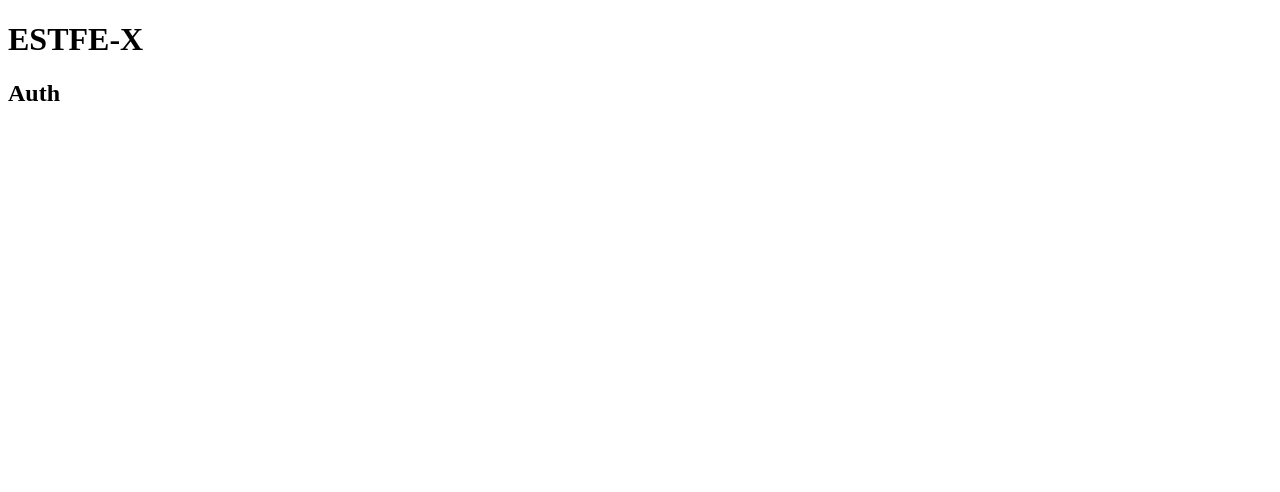
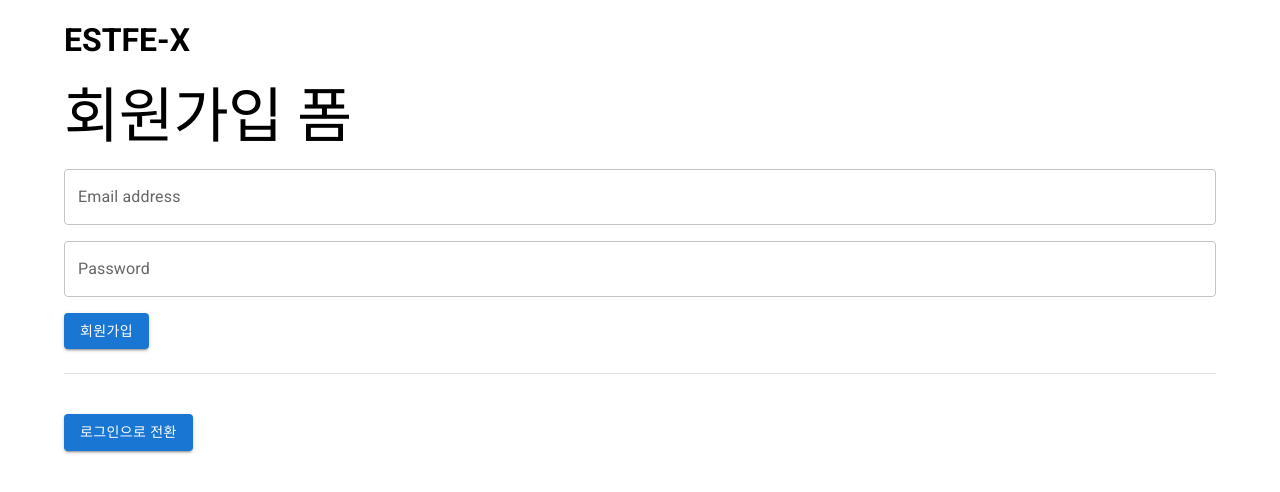
Before and after one commit to codus69/ESTFE13-X-20260708, a React (Vite) app: page / in a window 1280 px wide. Shown: the top 492 px of the page. Built offline with nearby package versions, Linux system fonts and the light colour scheme; no server answers.

Commit message:
feat: 유저정보확인 함수 추가

```diff
--- a/src/components/App.css
+++ b/src/components/App.css
@@ -0,0 +1,3 @@
+body {
+  font-family: 'Roboto', sans-serif;
+}
--- a/src/components/App.jsx
+++ b/src/components/App.jsx
@@ -1,11 +1,28 @@
 import './App.css';
 import Router from './Router';
+import { useState } from 'react';
+import { authService } from '../firebase';
+import { Container } from '@mui/material';
+import { onAuthStateChanged } from 'firebase/auth';
 
 function App() {
+  const [isLoggedIn, setIsLoggedIn] = useState(false);
+  const auth = authService;
+
+  onAuthStateChanged(auth, (user) => {
+    if (user) {
+      const uid = user.uid;
+      setIsLoggedIn(true);
+    } else {
+      setIsLoggedIn(false);
+    }
+  });
   return (
     <>
-      <h1>ESTFE-X</h1>
-      <Router />
+      <Container>
+        <h1>ESTFE-X</h1>
+        <Router isLoggedIn={isLoggedIn} />
+      </Container>
     </>
   );
 }
--- a/src/components/Router.jsx
+++ b/src/components/Router.jsx
@@ -1,10 +1,9 @@
 import Home from '../routes/Home';
 import Auth from '../routes/Auth';
-import { useState } from 'react';
+
 import { Routes, Route } from 'react-router';
 
-function Router() {
-  const [isLoggedIn, setIsLoggedIn] = useState(false);
+function Router({ isLoggedIn }) {
   return (
     <>
       <Routes>{isLoggedIn ? <Route path="/" element={<Home />} /> : <Route path="/" element={<Auth />} />}</Routes>
--- a/src/firebase.js
+++ b/src/firebase.js
@@ -1,6 +1,7 @@
 // Import the functions you need from the SDKs you need
 import { initializeApp } from 'firebase/app';
-import { getAnalytics } from 'firebase/analytics';
+// import { getAnalytics } from "firebase/analytics";
+import { getAuth } from 'firebase/auth';
 // TODO: Add SDKs for Firebase products that you want to use
 // https://firebase.google.com/docs/web/setup#available-libraries
 
@@ -17,7 +18,7 @@
 };
 
 // Initialize Firebase
-// const app = initializeApp(firebaseConfig);
+const app = initializeApp(firebaseConfig);
 // const analytics = getAnalytics(app);
-/* const firebase = initializeApp(firebaseConfig); */
-export const firebase = initializeApp(firebaseConfig);
+// export const firebase = initializeApp(firebaseConfig);
+export const authService = getAuth(app);
--- a/src/main.jsx
+++ b/src/main.jsx
@@ -1,9 +1,10 @@
-//import { StrictMode } from 'react';
+// import { StrictMode } from "react";
 import { createRoot } from 'react-dom/client';
 import './index.css';
 import App from './components/App.jsx';
-import { firebase } from './firebase.js';
+// import { firebase } from "./firebase.js";
 import { BrowserRouter } from 'react-router';
+// console.log(firebase);
 
 createRoot(document.getElementById('root')).render(
   <BrowserRouter>
--- a/src/routes/Auth.jsx
+++ b/src/routes/Auth.jsx
@@ -1,8 +1,84 @@
+import { useState } from 'react';
+import { Box, Typography, TextField, Button, Divider } from '@mui/material';
+import { authService } from '../firebase';
+import { createUserWithEmailAndPassword } from 'firebase/auth';
+
 function Auth() {
+  const [newAccount, setNewAccount] = useState(true);
+  const [form, setForm] = useState({
+    email: '',
+    password: '',
+  });
+
+  const auth = authService;
+
+  const handleChange = (e) => {
+    const { name, value } = e.target;
+    setForm((prev) => ({
+      ...prev,
+      [name]: value,
+    }));
+  };
+
+  const onSubmit = (e) => {
+    e.preventDefault();
+    if (newAccount) {
+      //회원가입
+      createUserWithEmailAndPassword(auth, form.email, form.password)
+        .then((userCredential) => {
+          // Signed up
+          const user = userCredential.user;
+          // ...
+        })
+        .catch((error) => {
+          const errorCode = error.code;
+          const errorMessage = error.message;
+          console.log(errorCode, errorMessage);
+        });
+    } else {
+      //로그인
+    }
+  };
   return (
     <>
-      <h2>Auth</h2>
+      <Typography variant="h2" component="h2">
+        {newAccount ? '회원가입 폼' : '로그인 폼'}
+      </Typography>
+      <Box component="form" sx={{ mt: 2 }} onSubmit={onSubmit}>
+        <TextField
+          fullWidth
+          label="Email address"
+          type="text"
+          name="email"
+          variant="outlined"
+          onChange={handleChange}
+        />
+        <TextField
+          sx={{ mt: 2 }}
+          fullWidth
+          label="Password"
+          type="password"
+          name="password"
+          variant="outlined"
+          onChange={handleChange}
+        />
+        <Button sx={{ mt: 2 }} type="submit" variant="contained">
+          {newAccount ? '회원가입' : '로그인'}
+        </Button>
+        <Divider sx={{ my: 3 }} />
+        <Button
+          sx={{ mt: 2 }}
+          type="button"
+          variant="contained"
+          onClick={() => {
+            setNewAccount((prev) => !prev);
+          }}
+        >
+          {newAccount ? '로그인으로 전환' : '회원가입으로 전환'}
+        </Button>
+      </Box>
     </>
   );
 }
+
 export default Auth;
```
